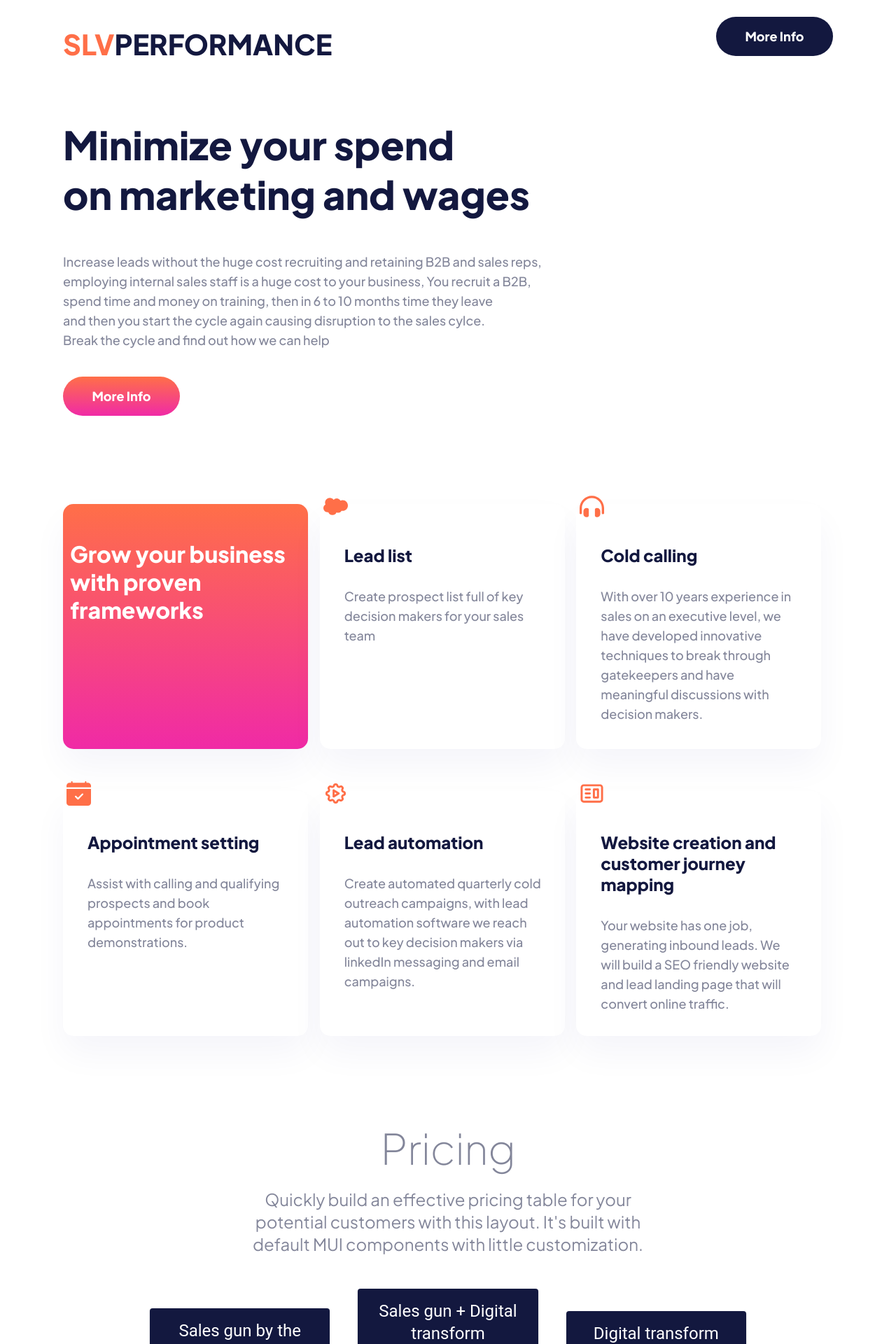
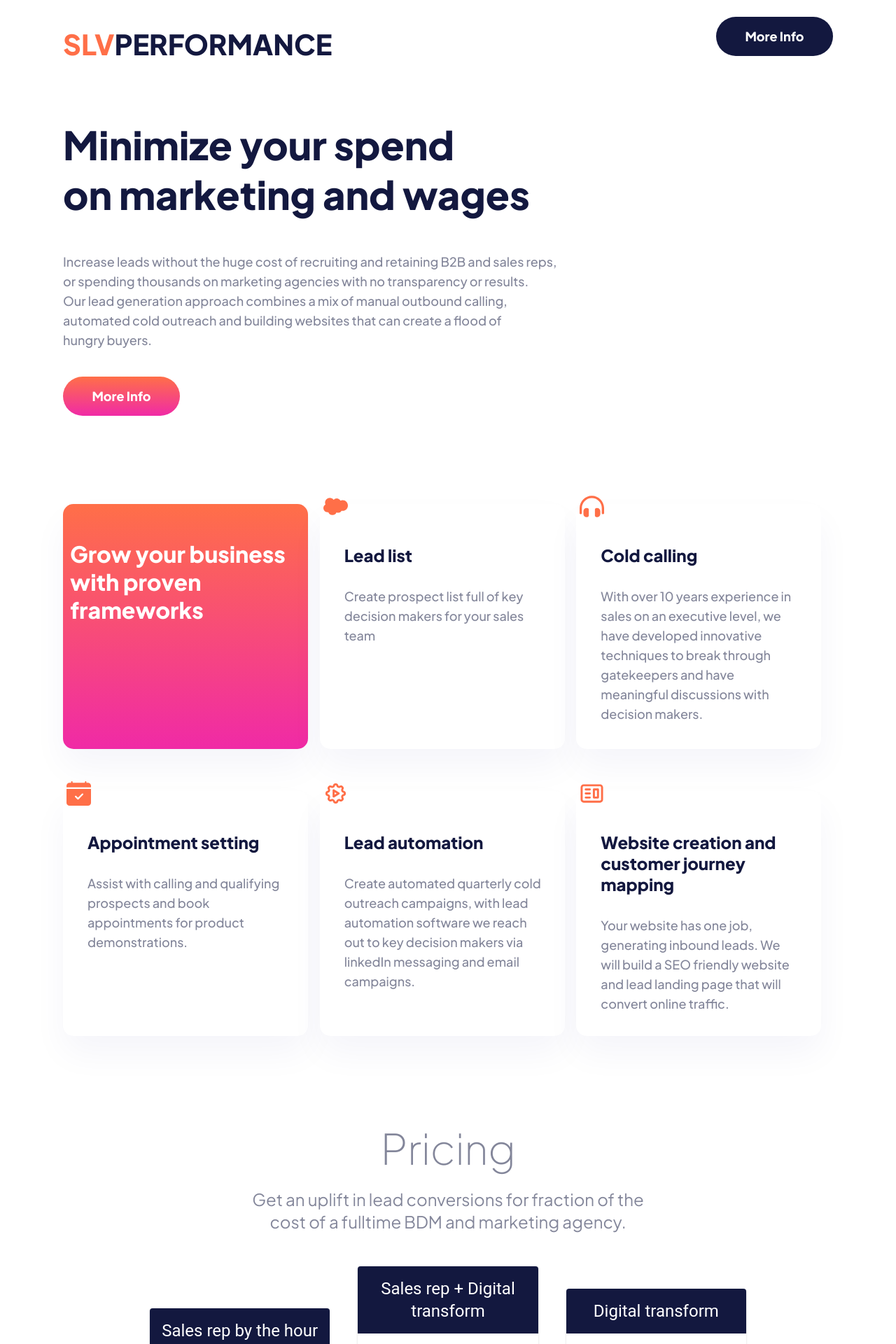
Before and after one commit to shaunvan119/slv-sales-landing-page, a React (Create React App) app: page / in a window 1280 px wide. Shown: the top 1920 px of the page at 70% size. Built offline with nearby package versions, Linux system fonts and the light colour scheme.

Commit message:
tidy up css

```diff
--- a/src/components/Pricing.js
+++ b/src/components/Pricing.js
@@ -28,7 +28,7 @@ function Copyright(props) {
 
 const tiers = [
   {
-    title: 'Sales gun by the hour',
+    title: 'Sales rep by the hour',
     price:  '86 p/hr',
     description: [
       'Cold calling',
@@ -40,7 +40,7 @@ const tiers = [
     buttonVariant: 'outlined',
   },
   {
-    title: 'Sales gun + Digital transform',
+    title: 'Sales rep + Digital transform',
 
     price: '5430',
     description: [
@@ -97,9 +97,7 @@ function PricingContent() {
           Pricing
         </Typography>
         <Typography style={styleObj} variant="h5" align="center" color="#83869A" component="p" >
-          Quickly build an effective pricing table for your potential customers with
-          this layout. It&apos;s built with default MUI components with little
-          customization.
+          Get an uplift in lead conversions for fraction of the cost of a fulltime BDM and marketing agency.
         </Typography>
       </Container>
       {/* End hero unit */}
--- a/src/components/Topsection.js
+++ b/src/components/Topsection.js
@@ -5,7 +5,9 @@ function TopSection() {
     return (
         <div className="top-section">
             <h2 className="top-heading">Minimize your spend<br/>on marketing and wages</h2>
-            <p className="top-paragraph">Increase leads without the huge cost recruiting and retaining B2B and sales reps,<br/>employing internal sales staff is a huge cost to your business, You recruit a B2B,<br/>spend time and money on training, then in 6 to 10 months time they leave<br/> and then you start the cycle again causing disruption to the sales cylce.<br/>Break the cycle and find out how we can help  </p>
+            <p className="top-paragraph">Increase leads without the huge cost of recruiting and retaining B2B and sales reps,<br/> or spending thousands on marketing agencies with no transparency or results.<br/>
+            Our lead generation approach combines a mix of manual outbound calling, <br/>
+            automated cold outreach and building websites that can create a flood of <br/>hungry buyers.</p>
             <Link to="/contact"><button className="more-info">More Info</button></Link>
         </div>
     )
```
